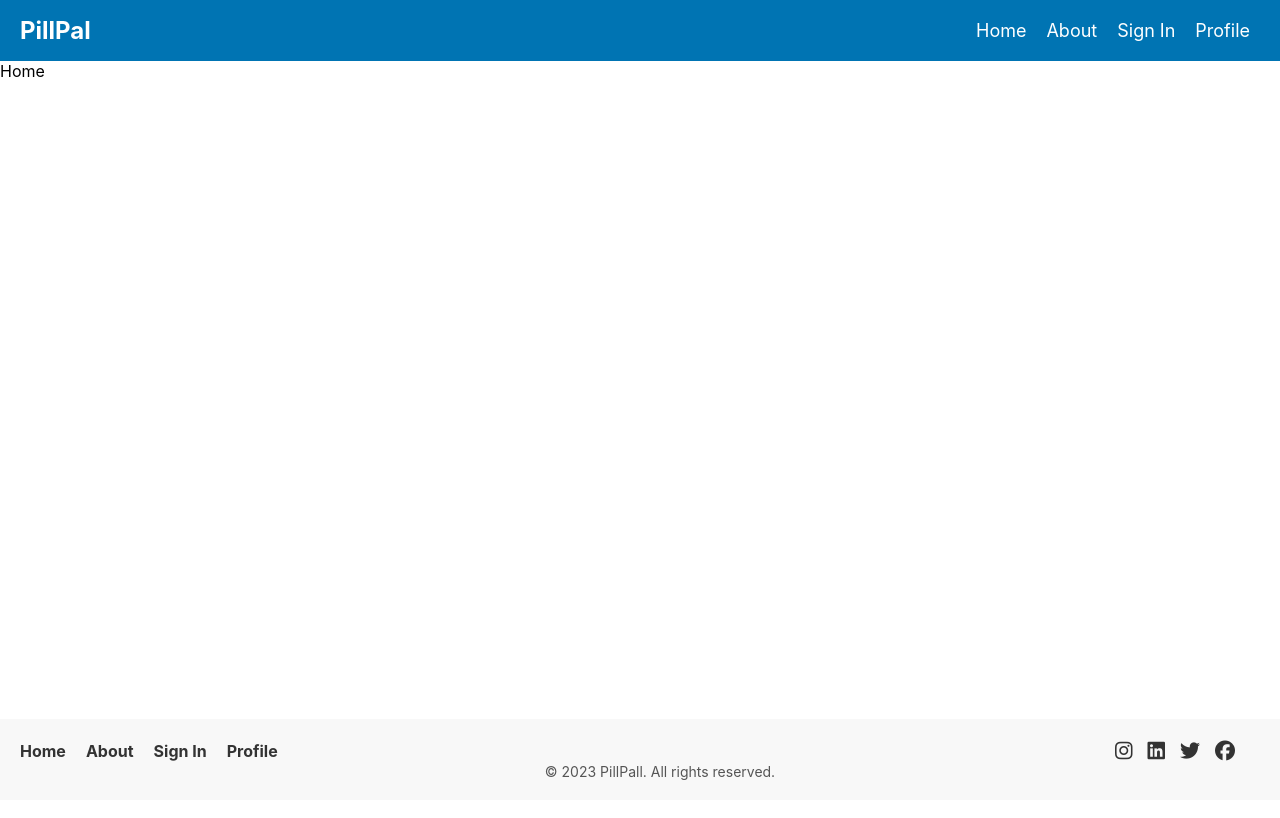
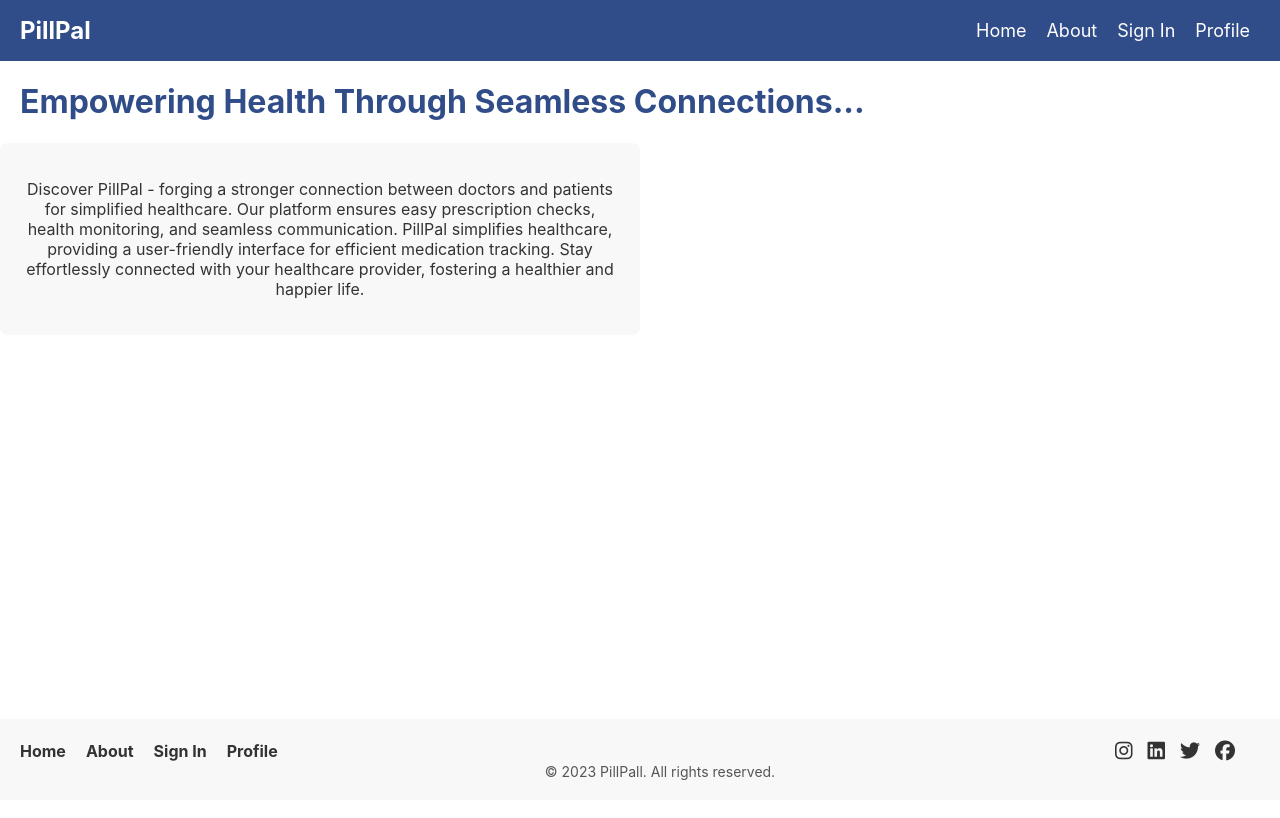
Before and after one commit to mkedar/PillPal, a React (Create React App) app: page / in a window 1280 px wide. Shown: the top 818 px of the page. Built offline with nearby package versions, Linux system fonts and the light colour scheme.

Commit message:
added to home page and cssed

```diff
--- a/src/components/Components.css
+++ b/src/components/Components.css
@@ -3,7 +3,7 @@
 /* Components.css */
 
 .header {
-  background-color: #0074b3;
+  background-color: #304C89;
   color: #fff;
   padding: 10px 20px;
   display: flex;
@@ -80,7 +80,7 @@
     position: absolute;
     top: 60px;
     left: 0;
-    background-color: #0074b3;
+    background-color: #304C89;
     width: 100%;
     overflow: hidden;
     max-height: 0; /* Initially hide the menu */
@@ -88,7 +88,7 @@
   }
 
   .nav.open {
-    max-height: 320px; /* Adjust the maximum height as needed */
+    max-height: 330px; /* Adjust the maximum height as needed */
   }
 
   .nav a {
--- a/src/components/Header.jsx
+++ b/src/components/Header.jsx
@@ -32,7 +32,7 @@ export default function Header() {
     return () => {
       window.removeEventListener('resize', handleResize);
     };
-  }, [isMenuOpen]);
+  });
 
   return (
     <div className="header">
--- /dev/null
+++ b/src/pages/Home.css
@@ -0,0 +1,29 @@
+/* Home.css */
+.home {
+  display: flex;
+  flex-direction: column;
+  height: 100vh;
+}
+
+.titlePillPalBox {
+  background-color: #fff; /* Blue color */
+  margin-left: 20px;
+  text-align: center;
+}
+
+.titlePillPalText {
+  color: #304C89;
+  text-align: left; /* Align text to the right */
+}
+
+.explanationBox {
+  background-color: #f8f8f8; /* Off-white color */
+  padding: 20px;
+  text-align: center;
+  max-width: 600px; /* Set a maximum width for the box */
+  border-radius: 8px;
+}
+
+.explanationText {
+  color: #333; /* Dark color for text */
+}
--- a/src/pages/Home.jsx
+++ b/src/pages/Home.jsx
@@ -1,7 +1,14 @@
 import React from 'react'
+import './Home.css'
 
 export default function Home() {
   return (
-    <div>Home</div>
+    <div className="home">
+      <div className="titlePillPalBox">
+        <h1 className="titlePillPalText">Empowering Health Through Seamless Connections...</h1>
+      </div>
+      <div className="explanationBox">
+        <p className="explanationText">Discover PillPal - forging a stronger connection between doctors and patients for simplified healthcare. Our platform ensures easy prescription checks, health monitoring, and seamless communication. PillPal simplifies healthcare, providing a user-friendly interface for efficient medication tracking. Stay effortlessly connected with your healthcare provider, fostering a healthier and happier life.</p></div>
+    </div>
   )
 }
```
Also changed, not shown: 1 other file (tests, documents, lock files or other folders).
